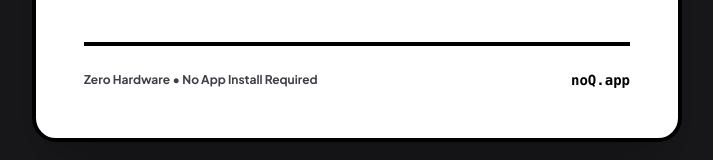
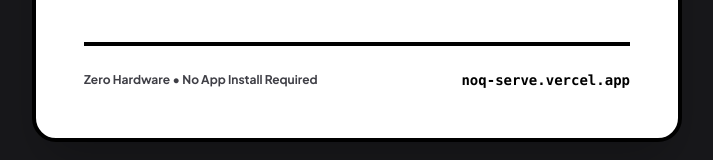
Before and after one commit to silent-doom/noq, a Next.js app: page /dashboard/poster in a window 1280 px wide. Shown: the part 871-1031 px from the top of the page, without its empty margins (283-996 px from the left). Built offline with nearby package versions, Linux system fonts and the light colour scheme; no server answers.

Commit message:
docs: add comprehensive layman user guide and update domain display to noq-serve.vercel.app

```diff
--- a/src/app/dashboard/poster/page.tsx
+++ b/src/app/dashboard/poster/page.tsx
@@ -99,7 +99,14 @@ function PosterContent() {
         {/* Footer */}
         <div className="border-t-4 border-black pt-6 flex items-center justify-between text-xs font-bold text-zinc-700">
           <span>Zero Hardware • No App Install Required</span>
-          <span className="font-mono font-black text-black text-sm">noQ.app</span>
+          <a
+            href="https://noq-serve.vercel.app/"
+            target="_blank"
+            rel="noopener noreferrer"
+            className="font-mono font-black text-black text-sm hover:underline"
+          >
+            noq-serve.vercel.app
+          </a>
         </div>
 
       </div>
--- a/src/app/layout.tsx
+++ b/src/app/layout.tsx
@@ -18,7 +18,7 @@ export const viewport: Viewport = {
 };
 
 export const metadata: Metadata = {
-  metadataBase: new URL(process.env.NEXT_PUBLIC_APP_URL || 'https://noq.vercel.app'),
+  metadataBase: new URL(process.env.NEXT_PUBLIC_APP_URL || 'https://noq-serve.vercel.app'),
   title: {
     default: 'noQ • Zero-Wait Intelligent Virtual Queue Engine',
     template: '%s | noQ Virtual Queue',
@@ -49,7 +49,7 @@ export const metadata: Metadata = {
     title: 'noQ • Zero-Wait Intelligent Virtual Queue Engine',
     description:
       'Eliminate waiting rooms and foyers with real-time digital queue passes, OS lock-screen push alerts, and automated turn notifications across Clinics, Salons, Restaurants & Retail.',
-    url: 'https://noq.vercel.app',
+    url: 'https://noq-serve.vercel.app',
     siteName: 'noQ',
     images: [
       {
--- a/src/app/page.tsx
+++ b/src/app/page.tsx
@@ -302,7 +302,7 @@ export default function LandingPage() {
 
       {/* FOOTER */}
       <footer className="max-w-7xl mx-auto px-6 py-8 border-t border-zinc-900 text-center text-xs text-zinc-500">
-        © 2026 noQ.app — Enterprise Virtual Queue Engine. All rights reserved.
+        © 2026 <a href="https://noq-serve.vercel.app/" target="_blank" rel="noopener noreferrer" className="text-zinc-400 hover:text-white underline underline-offset-2">noQ (noq-serve.vercel.app)</a> — Enterprise Virtual Queue Engine. All rights reserved.
       </footer>
 
       {/* REGISTER BUSINESS MODAL */}
--- a/src/app/t/[tokenId]/page.tsx
+++ b/src/app/t/[tokenId]/page.tsx
@@ -791,12 +791,12 @@ export default function TokenPassPage() {
         <div className="bg-[#0b0b0b] px-6 py-4 flex items-center justify-between text-xs font-medium text-[#888888]">
           <span>No app installation required</span>
           <a
-            href="https://noq.app"
+            href="https://noq-serve.vercel.app/"
             target="_blank"
             rel="noopener noreferrer"
             className="text-white hover:underline flex items-center gap-0.5"
           >
-            noQ.app <span className="text-xs">↗</span>
+            noq-serve.vercel.app <span className="text-xs">↗</span>
           </a>
         </div>
 
--- a/src/lib/push.ts
+++ b/src/lib/push.ts
@@ -3,7 +3,7 @@ import { redis } from '@/lib/redis';
 
 const publicKey = process.env.NEXT_PUBLIC_VAPID_PUBLIC_KEY;
 const privateKey = process.env.VAPID_PRIVATE_KEY;
-const subject = process.env.VAPID_SUBJECT || 'mailto:support@noq.app';
+const subject = process.env.VAPID_SUBJECT || 'mailto:support@noq-serve.vercel.app';
 
 if (publicKey && privateKey) {
   try {
```
Also changed, not shown: 2 other files (tests, documents, lock files or other folders).
